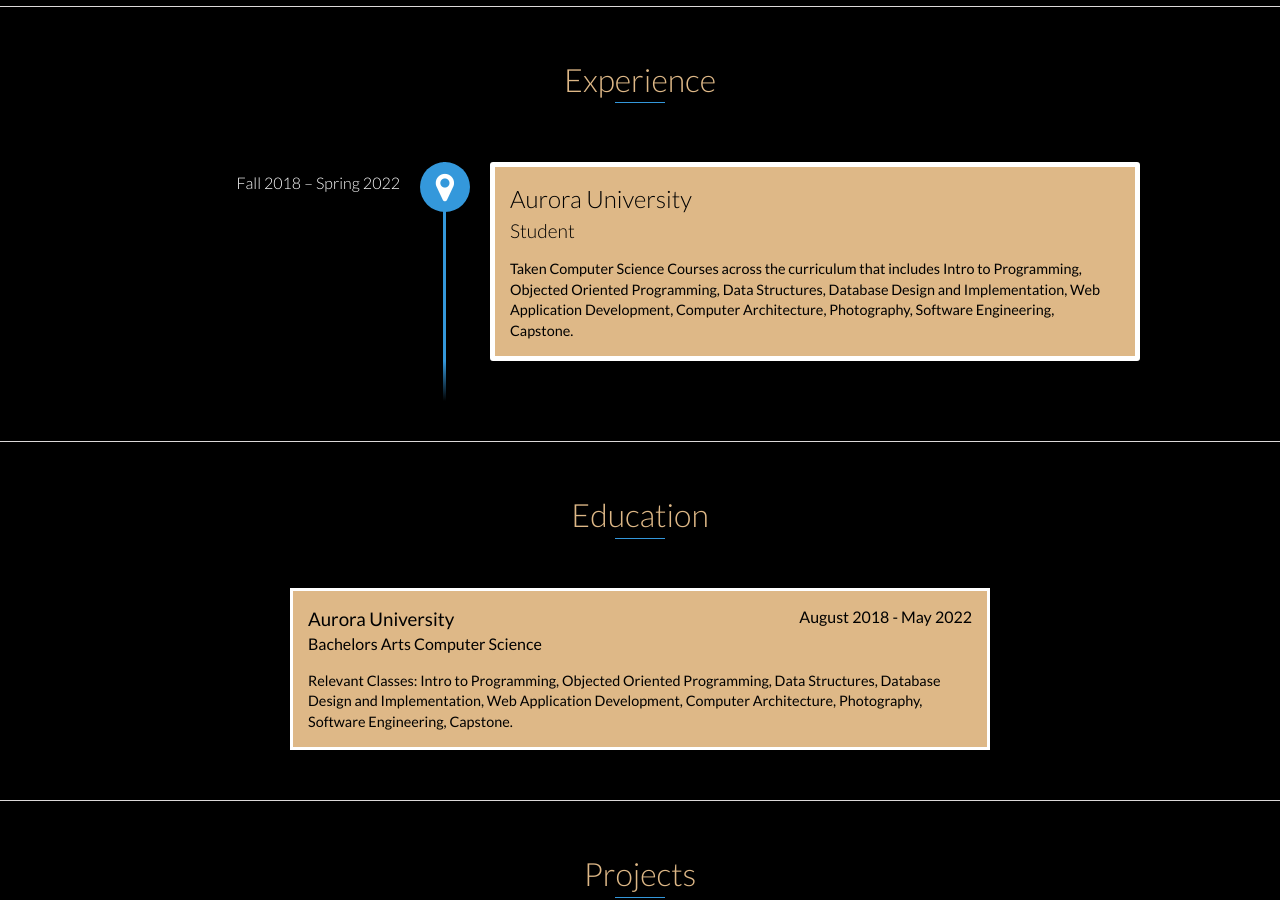
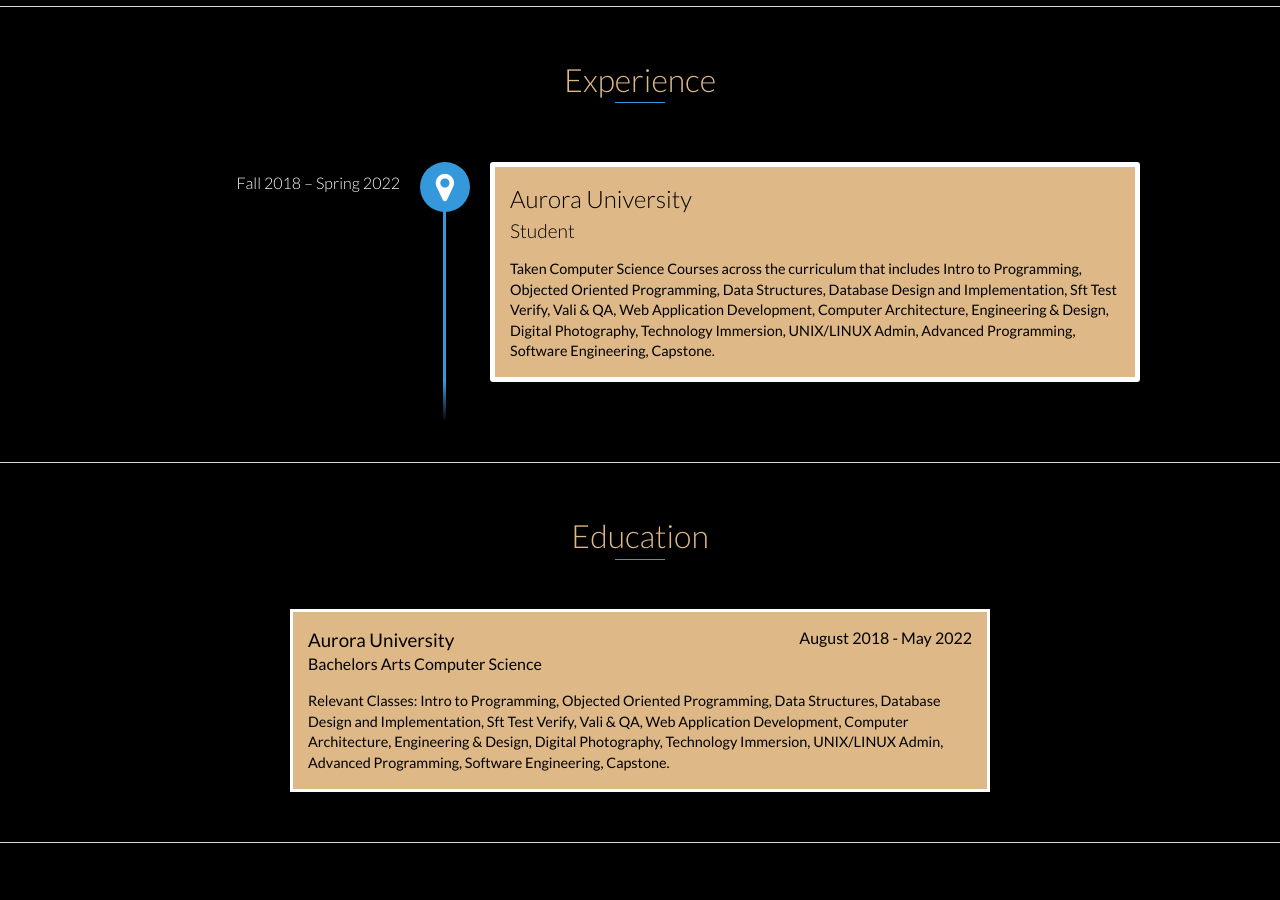
Before and after one commit to ldeagueros01/ldeagueros01.github.io, a Jekyll site: the page index.html, which Jekyll copies as it is, in a window 1280 px wide and 900 px high, scrolled down 1300 px. Built offline with Jekyll 4.4.1, drawn with Linux system fonts in a browser that asks for light colours.

Commit message:
update
update

```diff
--- a/index.html
+++ b/index.html
@@ -96,7 +96,9 @@
             <p>
                 Taken Computer Science Courses across the curriculum that includes Intro to Programming,
                 Objected Oriented Programming, Data Structures, Database Design and Implementation,
-                Web Application Development, Computer Architecture, Photography, Software Engineering, Capstone.
+                Sft Test Verify, Vali & QA, Web Application Development, Computer Architecture, Engineering & Design,
+                Digital Photography, Technology Immersion, UNIX/LINUX Admin, Advanced Programming,
+                Software Engineering, Capstone.
             </p>
         </div>
 
@@ -138,7 +140,9 @@
         <p>
             Relevant Classes: Intro to Programming,
             Objected Oriented Programming, Data Structures, Database Design and Implementation,
-            Web Application Development, Computer Architecture, Photography, Software Engineering, Capstone.
+            Sft Test Verify, Vali & QA, Web Application Development, Computer Architecture, Engineering & Design,
+            Digital Photography, Technology Immersion, UNIX/LINUX Admin, Advanced Programming,
+            Software Engineering, Capstone.
         </p>
     </div>
     <!-- End .education-block -->
```
